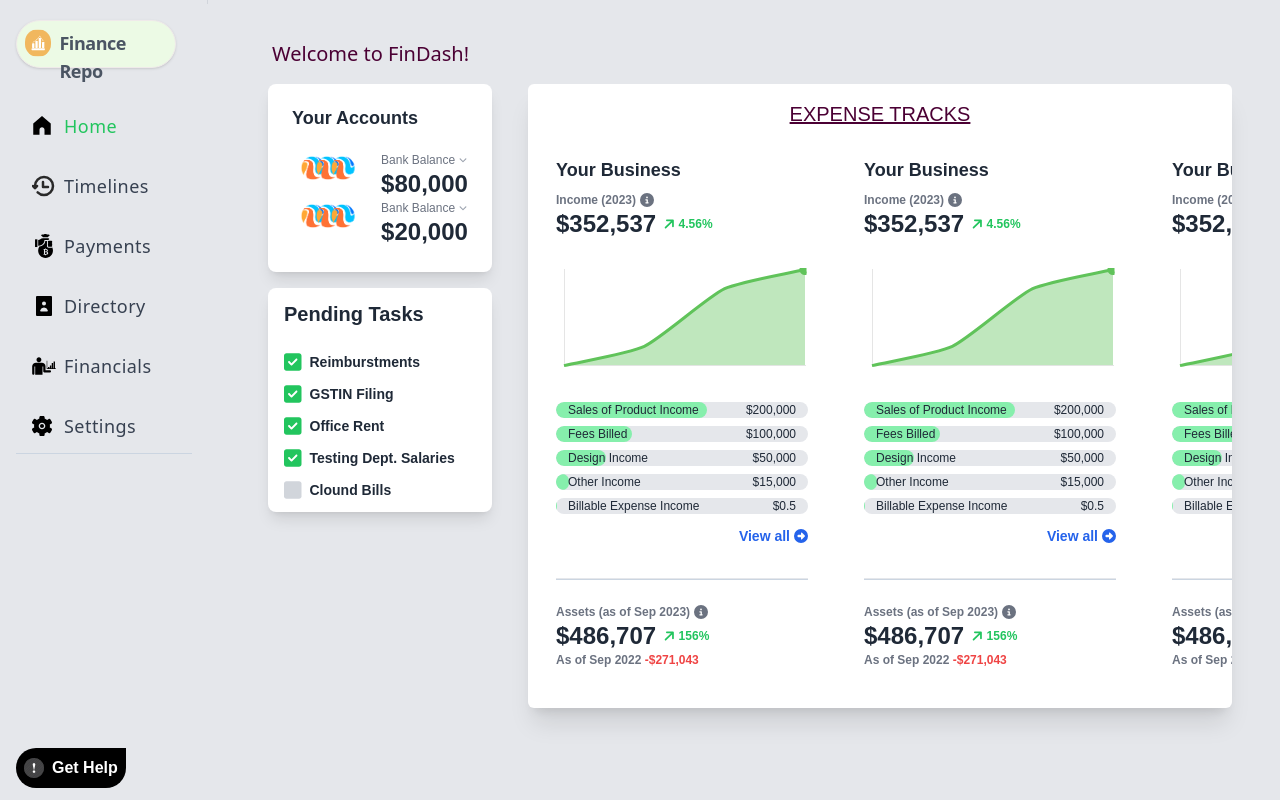
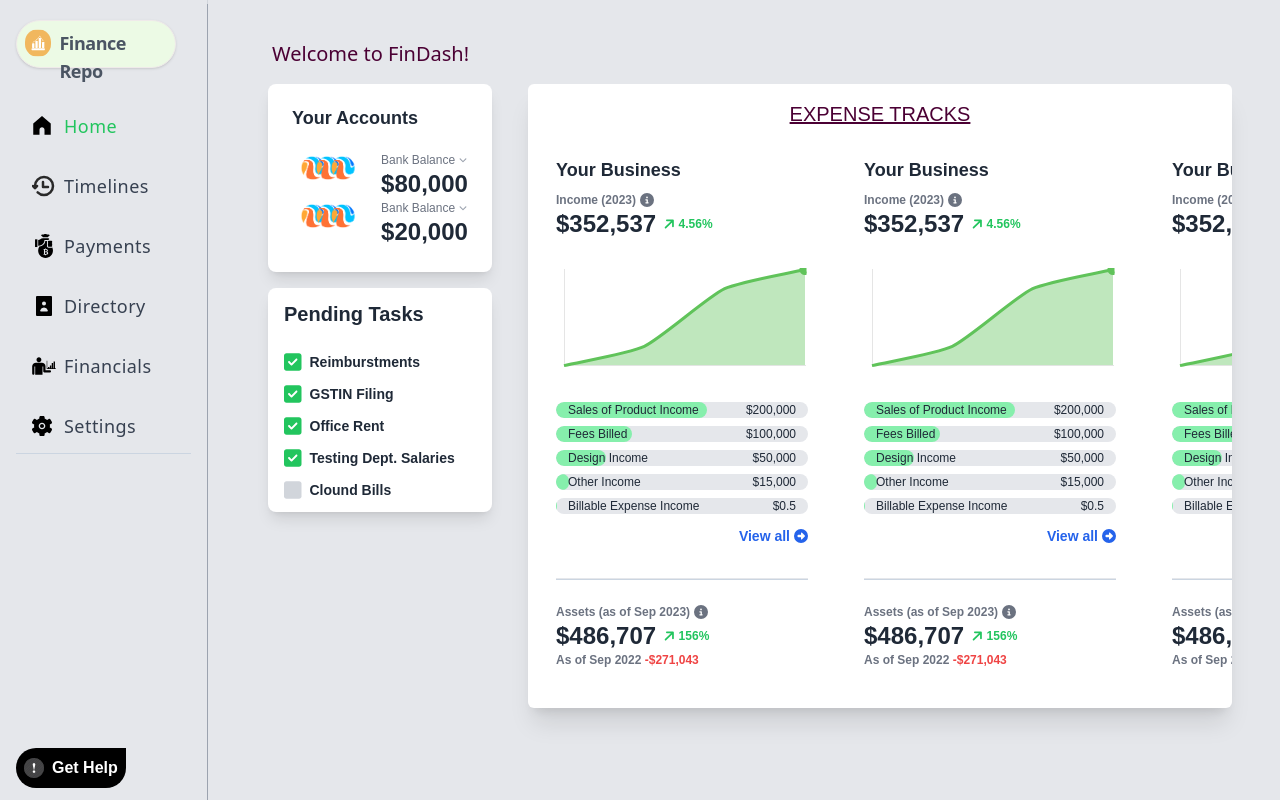
Before and after one commit to adityaS011/finDash, a Next.js app: page / in a window 1280 px wide. Built offline with nearby package versions, Linux system fonts and the light colour scheme.

Commit message:
version-0.0.1

```diff
--- a/app/components/Sidebar.tsx
+++ b/app/components/Sidebar.tsx
@@ -82,7 +82,7 @@ const Sidebar = () => {
       <div
         className={`${
           isOpen ? 'translate-x-0' : '-translate-x-full'
-        } md:translate-x-0 transition-transform fixed md:relative top-1 left-0 h-screen overflow-hidden bg-gray-200 text-gray-700 w-52 px-4 py-2 z-40`}
+        } md:translate-x-0 transition-transform border-r border-gray-400 fixed md:relative top-1 left-0 h-screen overflow-hidden bg-gray-200 text-gray-700 w-52 px-4 py-2 z-40`}
       >
         <div className='rounded-3xl border border-[#efeaea] shadow bg-[#ecfae5] flex w-40 h-12 p-2 mt-2 mb-4 gap-2 hover:translate-x-[-1px] hover:translate-y-[-1px] cursor-pointer'>
           <LogoIcon className='w-7 h-7 rounded-full' />
```
